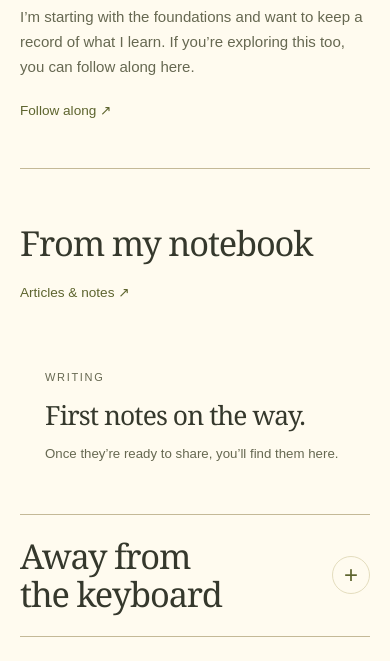
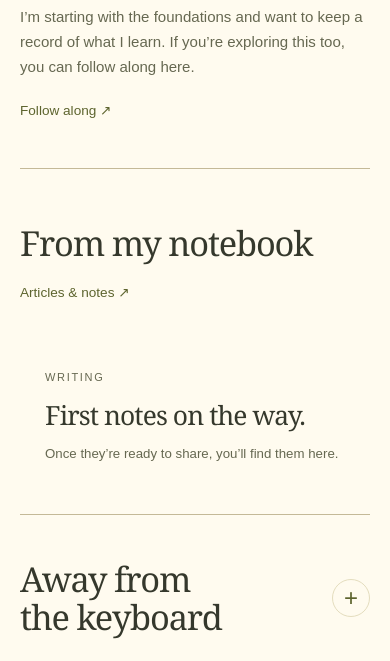
Before and after one commit to AstroDuck17/personal_page, an Astro site: page / in a window 390 px wide. Shown: the part 2146-2807 px from the top of the page. Built offline with nearby package versions, Linux system fonts and the light colour scheme; Astro itself is replaced by a stand-in of ours; some packages are replaced by stand-ins of ours.

Commit message:
Give interests section more vertical space

```diff
--- a/src/styles/global.css
+++ b/src/styles/global.css
@@ -108,7 +108,7 @@
   .home-writing .writing-row:last-child { border-bottom:0; padding-bottom:0; }
   .personal-section { border-top:1px solid var(--separator); padding-bottom:0; }
   .personal-details { border:0; }
-  .personal-details summary { display:flex; align-items:center; justify-content:space-between; gap:24px; padding-block:22px; cursor:pointer; list-style:none; }
+  .personal-details summary { display:flex; align-items:center; justify-content:space-between; gap:24px; padding-block:56px; cursor:pointer; list-style:none; }
   .personal-details summary::-webkit-details-marker { display:none; }
   .personal-title { min-width:0; }
   .disclosure-icon { width:38px; height:38px; flex-shrink:0; display:grid; place-items:center; border:1px solid var(--line); border-radius:50%; color:var(--olive); font-size:1.5rem; line-height:1; transition:transform .18s; }
@@ -286,6 +286,7 @@
     .empty-writing { padding:25px; }
     .empty-writing>p { font-size:.83rem; }
     .personal-section { padding-bottom:0; }
+    .personal-details summary { padding-block:45px; }
     .home-writing { padding-bottom:24px; }
     .personal-interests { grid-template-columns:1fr; gap:24px; }
     .personal-interests p { max-width:none; }
```
